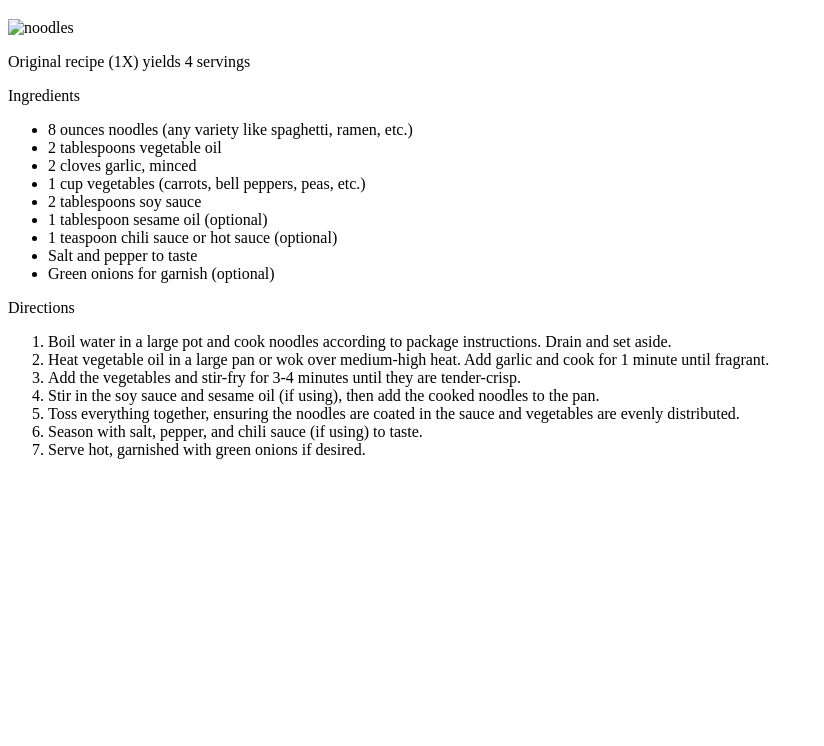
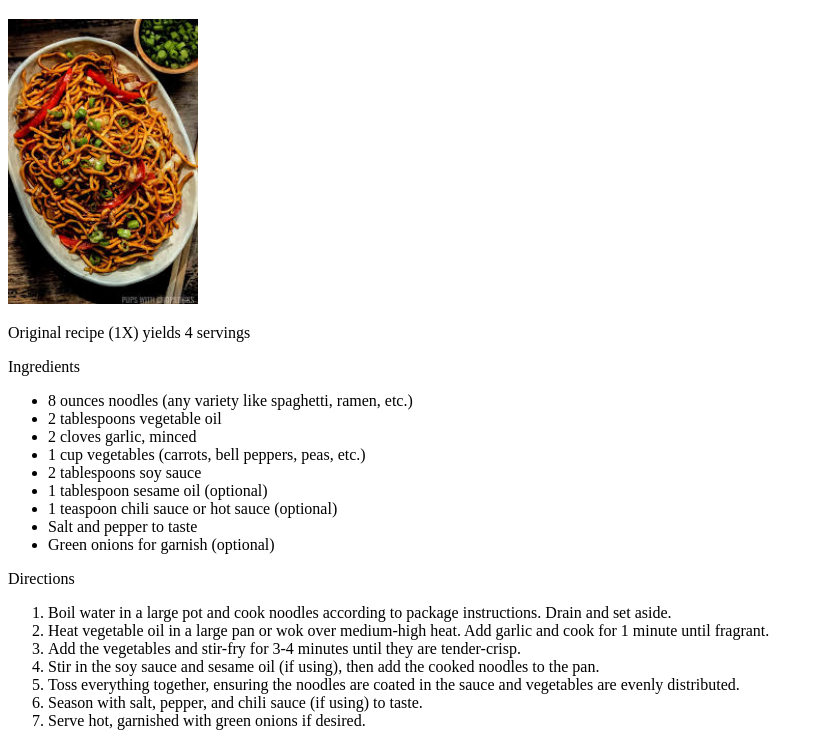
Before and after one commit to Priyanshuuk/odin_recipes, a plain HTML site: page recipes/noodles.html in a window 1280 px wide. Shown: the part 61-807 px from the top of the page, without its empty margins (0-824 px from the left). Drawn offline with Linux system fonts and the light colour scheme; the site is published under a folder, as on GitHub Pages, so addresses that start at the root find nothing.

Commit message:
Update noodles.html
fix the image  issue

```diff
--- a/recipes/noodles.html
+++ b/recipes/noodles.html
@@ -8,7 +8,7 @@
 <body>
     <h1>Noodles</h1>
 
-    <img src="/img/noodles.jpg" alt="noodles" width="15%">
+    <img src="../img/noodles.jpg" alt="noodles" width="15%">
 
     <p>Original recipe (1X) yields 4 servings</p>
 
```
